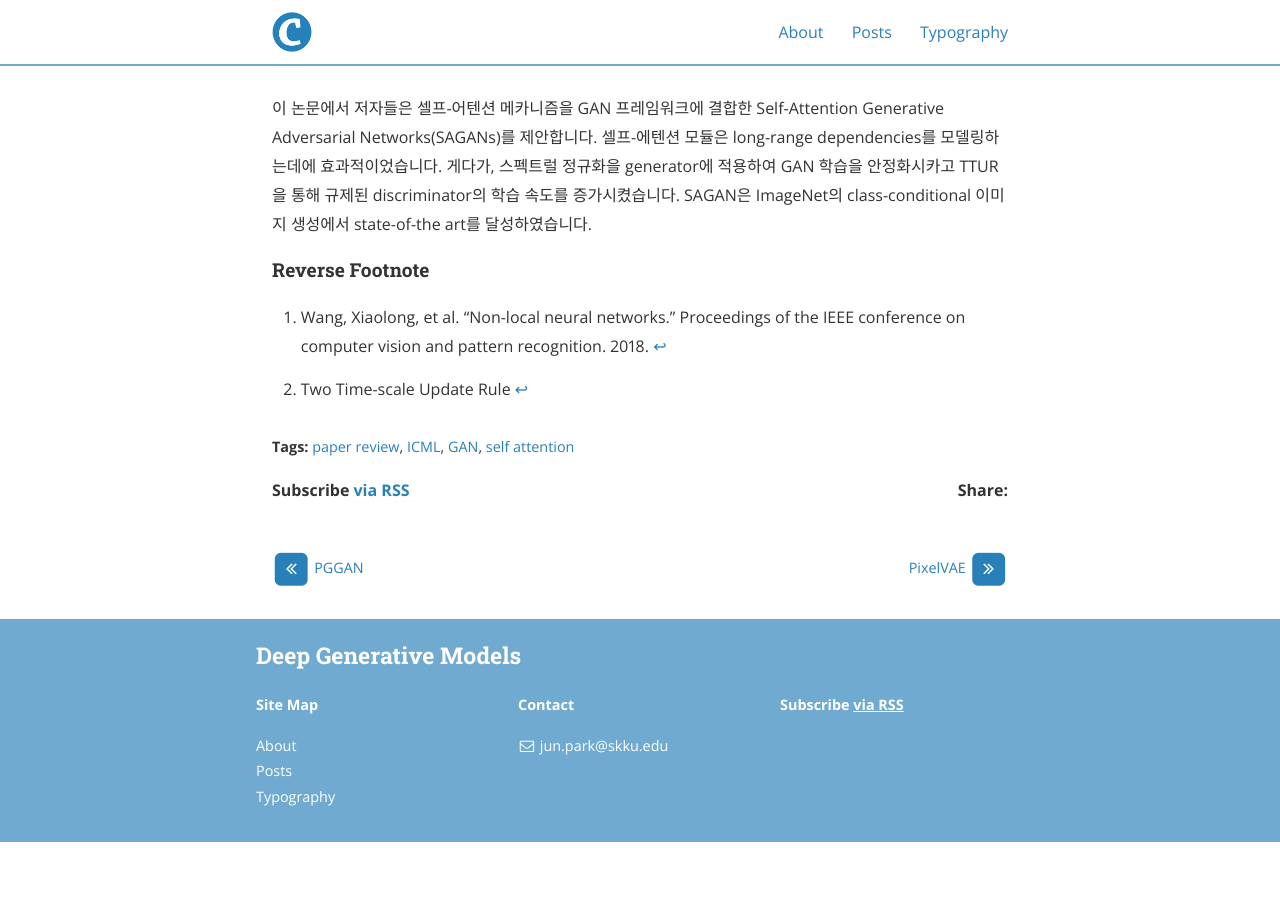
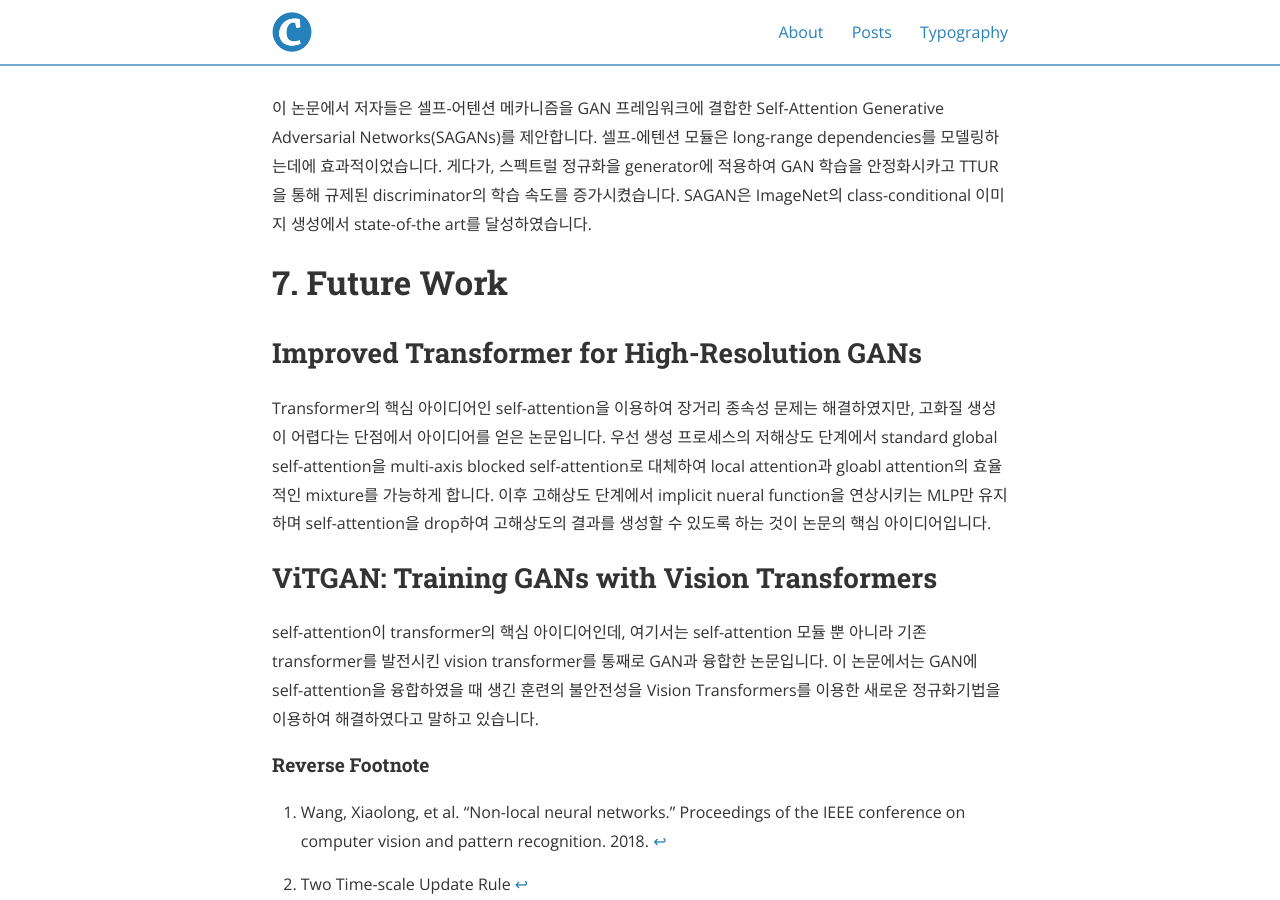
Before and after one commit to deep-generative-models-AIM5036/deep-generative-models-AIM5036.github.io, a Jekyll site: the page built from _posts/2022-11-10-SAGAN.md, in a window 1280 px wide and 900 px high, scrolled down 13570 px. Built offline with Jekyll 4.4.1, drawn with Linux system fonts in a browser that asks for light colours; nearby versions of some CDN libraries; formulas are drawn with MathJax 3; before the commit the page ends 14412 px from its top, so only the background shows below that.

Commit message:
add future work

```diff
--- a/_posts/2022-11-10-SAGAN.md
+++ b/_posts/2022-11-10-SAGAN.md
@@ -281,6 +281,14 @@ generation 과정에서 학습한 내용을 더 잘 이해하기 위해 다양
 # 6. Conclusion
 이 논문에서 저자들은 셀프-어텐션 메카니즘을 GAN 프레임워크에 결합한 Self-Attention Generative Adversarial Networks(SAGANs)를 제안합니다. 셀프-에텐션 모듈은 long-range dependencies를 모델링하는데에 효과적이었습니다. 게다가, 스펙트럴 정규화을 generator에 적용하여 GAN 학습을 안정화시카고 TTUR을 통해 규제된 discriminator의 학습 속도를 증가시켰습니다. SAGAN은 ImageNet의 class-conditional 이미지 생성에서 state-of-the art를 달성하였습니다.
 
+# 7. Future Work
+## Improved Transformer for High-Resolution GANs
+Transformer의 핵심 아이디어인 self-attention을 이용하여 장거리 종속성 문제는 해결하였지만, 고화질 생성이 어렵다는 단점에서 아이디어를 얻은 논문입니다. 우선 생성 프로세스의 저해상도 단계에서 standard global self-attention을  multi-axis blocked self-attention로 대체하여 local attention과 gloabl attention의 효율적인 mixture를 가능하게 합니다. 이후 고해상도 단계에서 implicit nueral function을 연상시키는 MLP만 유지하며 self-attention을 drop하여 고해상도의 결과를 생성할 수 있도록 하는 것이 논문의 핵심 아이디어입니다.
+
+## ViTGAN: Training GANs with Vision Transformers
+self-attention이 transformer의 핵심 아이디어인데, 여기서는 self-attention 모듈 뿐 아니라 기존 transformer를 발전시킨 vision transformer를 통째로 GAN과 융합한 논문입니다. 이 논문에서는 GAN에 self-attention을 융합하였을 때 생긴 훈련의 불안전성을 Vision Transformers를 이용한 새로운 정규화기법을 이용하여 해결하였다고 말하고 있습니다.
+
+
 #### Reverse Footnote
 [^Non-local]: Wang, Xiaolong, et al. "Non-local neural networks." Proceedings of the IEEE conference on computer vision and pattern recognition. 2018.
 [^TTUR]: Two Time-scale Update Rule
```
